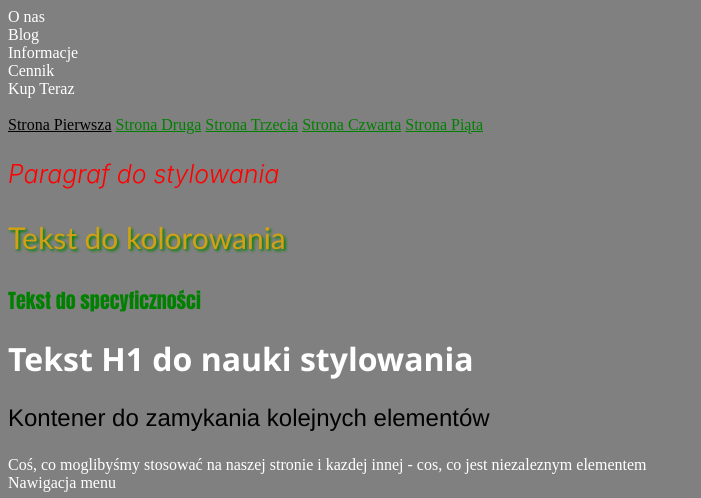
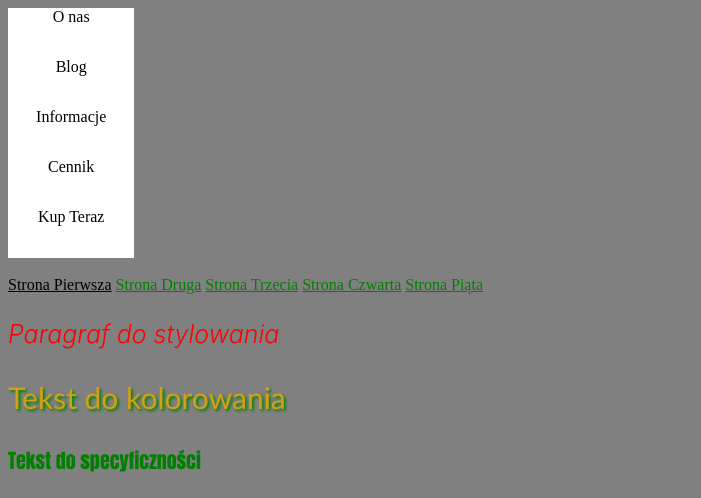
Before and after one commit to kacperwalter/code-notes, a PHP site: page /notatki.html in a window 1280 px wide. Shown: the top 498 px of the page, without its empty margins (0-701 px from the left). Run offline with PHP 8.4, Linux system fonts and the light colour scheme.

Commit message:
flex again

```diff
--- a/HTML/style.css
+++ b/HTML/style.css
@@ -289,3 +289,28 @@ body header .paragraf3 {
 
 
 /* FLEX */
+
+#naszheader {
+    display: flex;
+    /* mozna ulozyc w kolumnie */
+    flex-direction: column;
+
+     /* mozna ulozyc w szeregu */
+     /* flex-direction: row; */
+
+     /* mozna zrobic odwrocone */
+     /* flex-direction: row-reverse; */
+}
+
+.menu {
+    width: 10%;
+    background-color: white;
+    color: black;
+    height: 50px;
+    text-align: center;
+}
+
+.menu:hover {
+    background-color: black;
+    color: white;
+}
```
